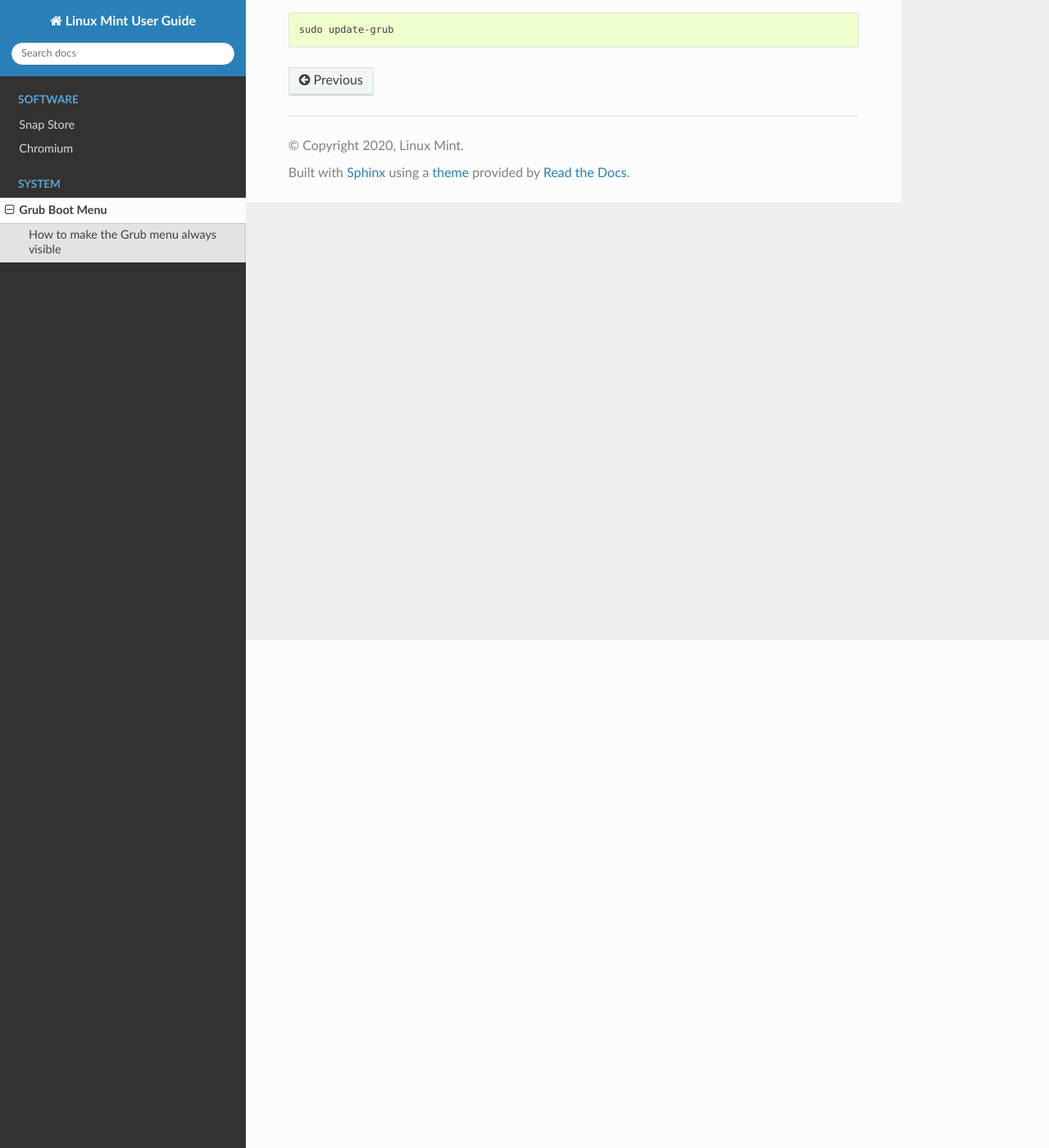
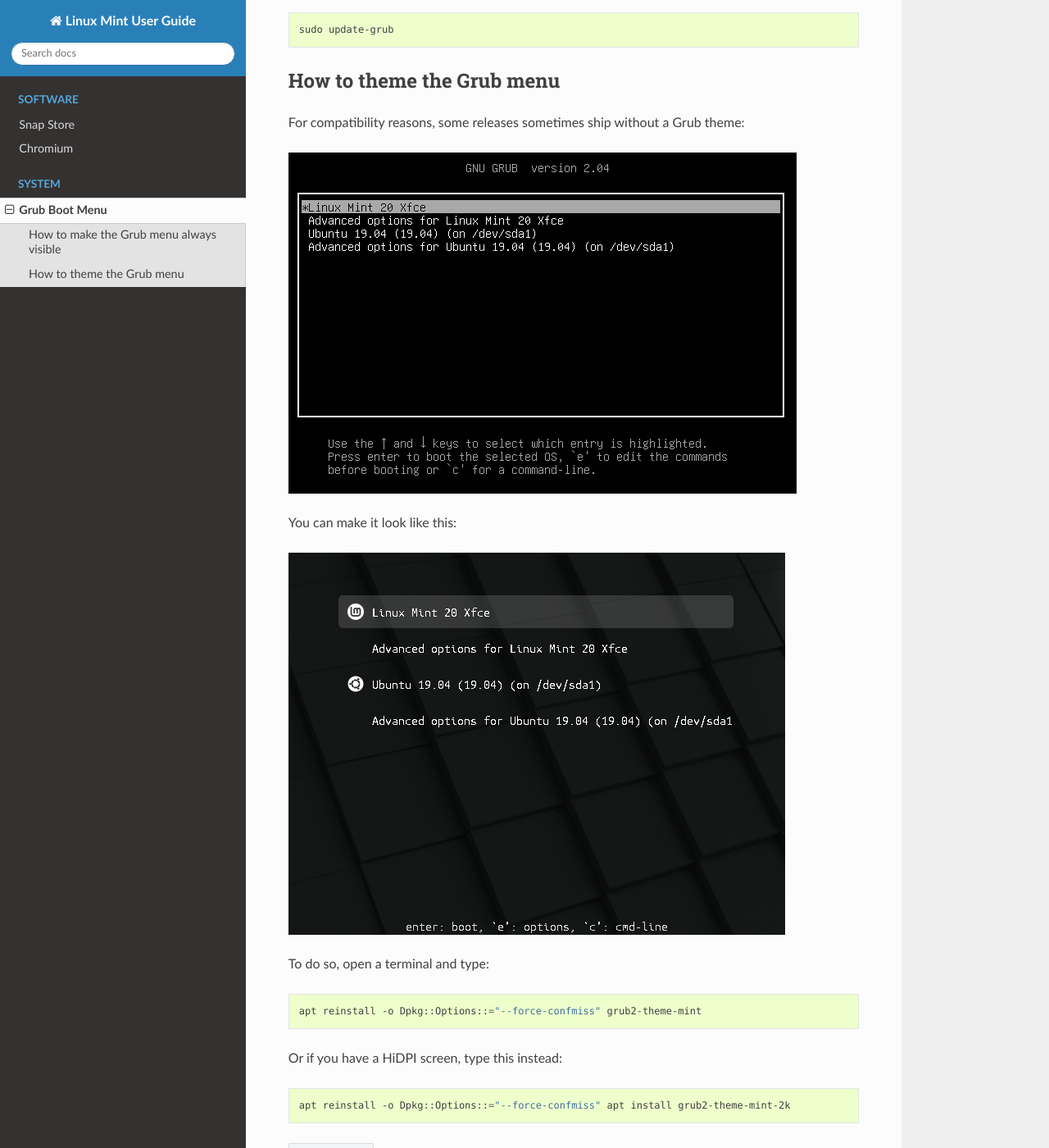
Before and after one commit to linuxmint/doc-user-guide, a Sphinx documentation site: the page built from docs/grub.rst, in a window 1280 px wide and 1400 px high, scrolled down 620 px. Shown: the whole window at 82% size. Built offline with Sphinx 7.4.7 and the Read the Docs theme 2.0.0, drawn with Linux system fonts in a browser that asks for light colours.

Commit message:
Add section on how to theme grub

```diff
--- a/docs/grub.rst
+++ b/docs/grub.rst
@@ -25,3 +25,26 @@
 .. code-block:: bash
 
     sudo update-grub
+
+How to theme the Grub menu
+==========================
+
+For compatibility reasons, some releases sometimes ship without a Grub theme:
+
+.. image:: images/grub.png
+
+You can make it look like this:
+
+.. image:: images/grub2-theme-mint.png
+
+To do so, open a terminal and type:
+
+.. code-block:: bash
+
+    apt reinstall -o Dpkg::Options::="--force-confmiss" grub2-theme-mint
+
+Or if you have a HiDPI screen, type this instead:
+
+.. code-block:: bash
+
+    apt reinstall -o Dpkg::Options::="--force-confmiss" apt install grub2-theme-mint-2k
```
Also changed, not shown: docs/images/grub.png (added), docs/images/grub2-theme-mint.png (added).
